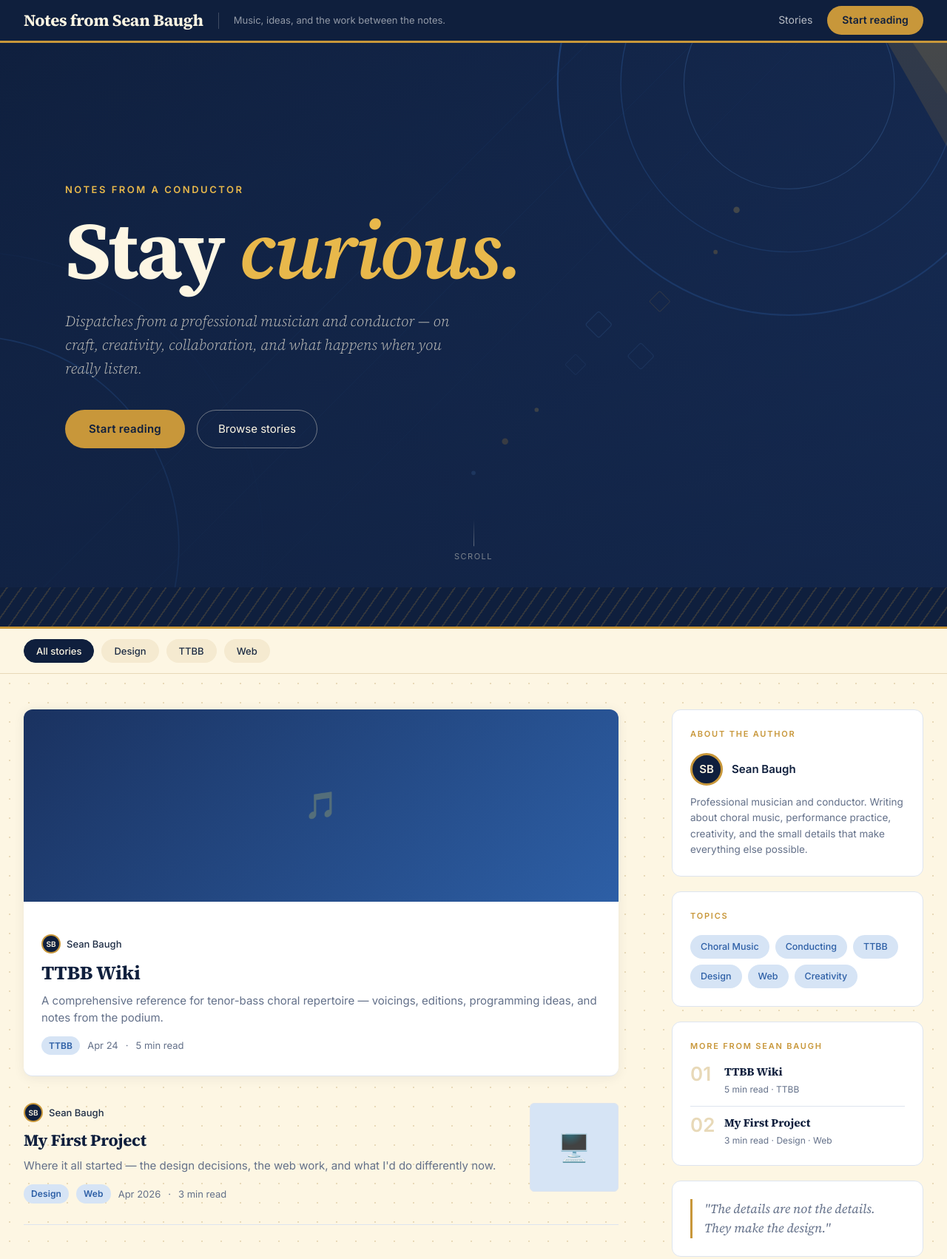
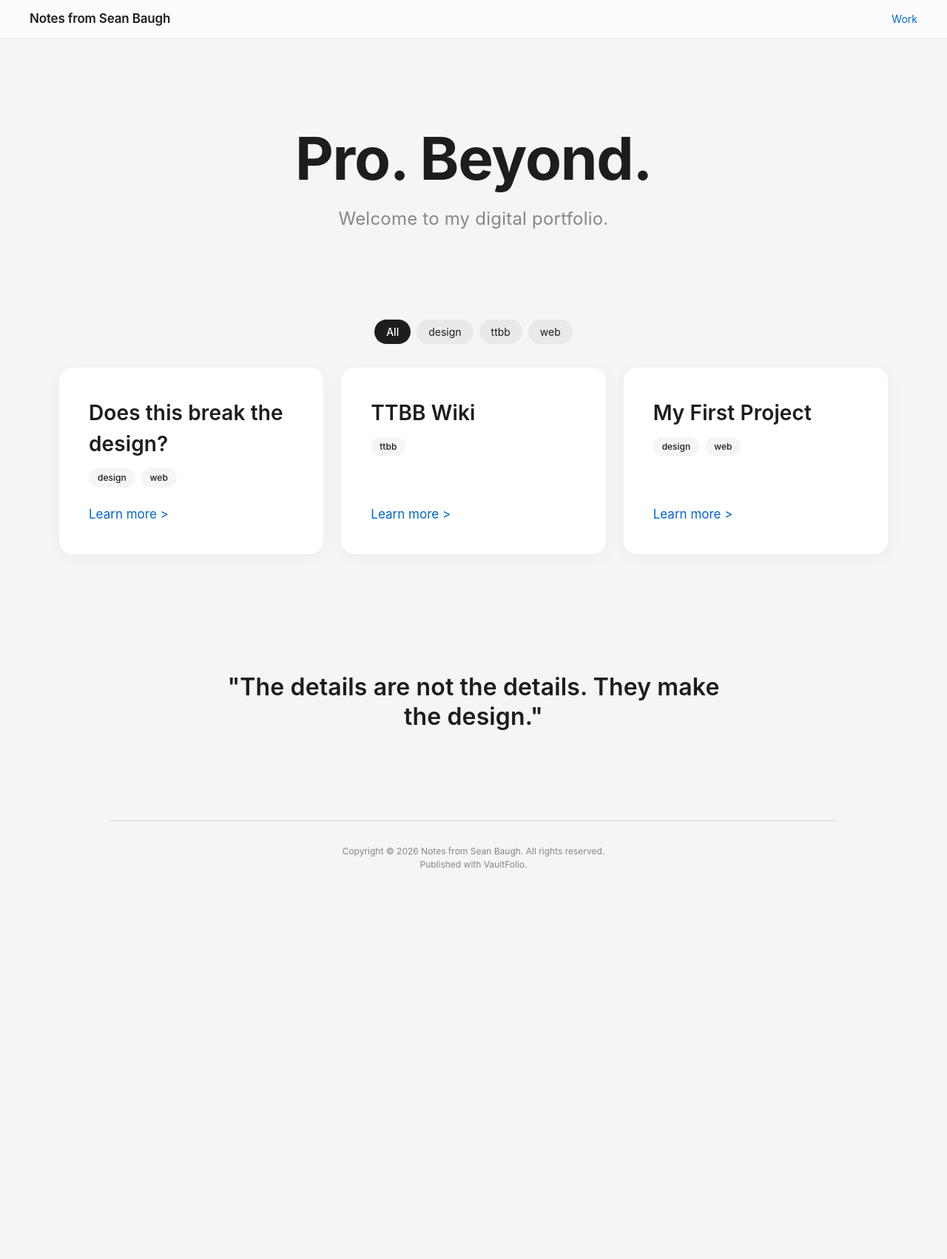
Before and after one commit to seanbaugh/notes, a plain HTML site: page index.html in a window 1280 px wide. Shown: the top 1702 px of the page at 74% size. After the commit the page ends 1210 px from the top, so only its background shows below. Drawn offline with Linux system fonts and the light colour scheme.

Commit message:
VaultFolio deploy — 2026-04-24 21:48:28 UTC

```diff
--- a/index.html
+++ b/index.html
@@ -4,223 +4,221 @@
   <meta charset="UTF-8" />
   <meta name="viewport" content="width=device-width, initial-scale=1.0" />
   <title>Notes from Sean Baugh</title>
-  <link rel="stylesheet" href="styles.css" />
+  <style>
+*, *::before, *::after { box-sizing: border-box; margin: 0; padding: 0; }
+body.vf-apple {
+  background: #f5f5f7;
+  color: #1d1d1f;
+  font-family: -apple-system, BlinkMacSystemFont, "Segoe UI", Roboto, Helvetica, Arial, sans-serif;
+  line-height: 1.5;
+  -webkit-font-smoothing: antialiased;
+}
+.vf-apple a { color: inherit; text-decoration: none; }
+.vf-apple img { max-width: 100%; height: auto; display: block; border-radius: 12px; }
+
+/* Navigation */
+.vf-nav-ap {
+  position: sticky; top: 0; z-index: 100;
+  background: rgba(255, 255, 255, 0.7);
+  backdrop-filter: saturate(180%) blur(20px);
+  -webkit-backdrop-filter: saturate(180%) blur(20px);
+  border-bottom: 1px solid rgba(0,0,0,0.05);
+  display: flex; justify-content: space-between; align-items: center;
+  padding: 0 40px; height: 52px;
+}
+.vf-nav-ap-logo {
+  font-weight: 600; font-size: 17px; letter-spacing: -0.01em; color: #1d1d1f;
+}
+
+/* Hero */
+.vf-hero-ap {
+  text-align: center; padding: 120px 40px 80px; max-width: 980px; margin: 0 auto;
+}
+.vf-hero-ap-title {
+  font-size: clamp(48px, 8vw, 80px); font-weight: 700; letter-spacing: -0.015em; line-height: 1.05; color: #1d1d1f; margin-bottom: 24px;
+}
+.vf-hero-ap-subtitle {
+  font-size: 24px; font-weight: 400; color: #86868b; line-height: 1.33337; letter-spacing: .009em; max-width: 680px; margin: 0 auto;
+}
+
+/* Projects */
+.vf-filter-bar { display: flex; flex-wrap: wrap; gap: 8px; justify-content: center; margin-bottom: 32px; }
+.vf-filter-btn { background: rgba(0,0,0,0.05); color: #1d1d1f; border: none; padding: 8px 16px; border-radius: 100px; font-size: 14px; cursor: pointer; transition: all 0.2s; font-family: inherit; font-weight: 400; }
+.vf-filter-btn:hover { background: rgba(0,0,0,0.1); }
+.vf-filter-btn.active { background: #1d1d1f; color: #fff; font-weight: 500; }
+
+.vf-projects-ap {
+  padding: 40px; max-width: 1200px; margin: 0 auto;
+}
+.vf-projects-ap-grid {
+  display: grid; grid-template-columns: repeat(auto-fit, minmax(320px, 1fr)); gap: 24px;
+}
+.vf-card-ap {
+  background: #ffffff; border-radius: 18px; padding: 40px; display: flex; flex-direction: column;
+  transition: transform 0.2s cubic-bezier(0,0,0.5,1), box-shadow 0.2s cubic-bezier(0,0,0.5,1);
+  box-shadow: 0 4px 24px rgba(0,0,0,0.04);
+}
+.vf-card-ap:hover {
+  transform: scale(1.02); box-shadow: 0 12px 48px rgba(0,0,0,0.08);
+}
+.vf-card-ap-title {
+  font-size: 28px; font-weight: 600; letter-spacing: .004em; color: #1d1d1f; margin-bottom: 12px;
+}
+.vf-card-ap-desc {
+  font-size: 17px; font-weight: 400; color: #86868b; margin-bottom: 24px; line-height: 1.47;
+}
+.vf-card-ap-tags {
+  display: flex; gap: 8px; flex-wrap: wrap; margin-bottom: 24px;
+}
+.vf-tag-ap {
+  background: #f5f5f7; color: #1d1d1f; font-size: 12px; font-weight: 500; padding: 4px 12px; border-radius: 100px;
+}
+.vf-card-ap-link {
+  margin-top: auto; color: #0066cc; font-size: 17px; font-weight: 400;
+}
+.vf-card-ap-link:hover { text-decoration: underline; }
+
+/* Quote & Footer */
+.vf-quote-ap {
+  text-align: center; padding: 120px 40px; max-width: 800px; margin: 0 auto;
+}
+.vf-quote-ap p {
+  font-size: 32px; font-weight: 600; color: #1d1d1f; line-height: 1.25; letter-spacing: .004em;
+}
+.vf-footer-ap {
+  border-top: 1px solid #d2d2d7; padding: 32px 40px; text-align: center; font-size: 12px; color: #86868b;
+  max-width: 980px; margin: 0 auto;
+}
+
+/* Project Page */
+.vf-page-ap-header {
+  text-align: center; padding: 100px 40px 60px; max-width: 800px; margin: 0 auto;
+}
+.vf-page-ap-title {
+  font-size: 64px; font-weight: 700; color: #1d1d1f; letter-spacing: -0.015em; line-height: 1.05; margin-bottom: 16px;
+}
+.vf-page-ap-meta {
+  font-size: 17px; color: #86868b; font-weight: 400;
+}
+.vf-page-ap-content {
+  background: #ffffff; padding: 80px 40px; border-radius: 32px 32px 0 0; box-shadow: 0 -4px 24px rgba(0,0,0,0.04);
+}
+.vf-prose-ap {
+  max-width: 680px; margin: 0 auto;
+}
+.vf-prose-ap p {
+  font-size: 19px; line-height: 1.6; color: #1d1d1f; margin-bottom: 1.5rem; font-weight: 400;
+}
+.vf-prose-ap h2, .vf-prose-ap h3 {
+  font-weight: 600; color: #1d1d1f; letter-spacing: .004em; margin-top: 2.5rem; margin-bottom: 1rem;
+}
+.vf-prose-ap h2 { font-size: 32px; }
+.vf-prose-ap h3 { font-size: 24px; }
+.vf-prose-ap a { color: #0066cc; text-decoration: none; }
+.vf-prose-ap a:hover { text-decoration: underline; }
+.vf-prose-ap pre, .vf-prose-ap code {
+  background: #f5f5f7; color: #1d1d1f; border-radius: 8px; font-family: ui-monospace, Menlo, Monaco, "Cascadia Mono", "Segoe UI Mono", "Roboto Mono", "Oxygen Mono", "Ubuntu Monospace", "Source Code Pro", "Fira Mono", "Droid Sans Mono", "Courier New", monospace;
+}
+.vf-prose-ap pre { padding: 20px; overflow-x: auto; font-size: 14px; margin: 2rem 0; }
+.vf-prose-ap code { padding: 3px 6px; font-size: 0.9em; }
+.vf-gallery { display: grid; grid-template-columns: repeat(2, 1fr); gap: 24px; margin: 60px 0; }
+.vf-gallery.cols-4 { grid-template-columns: repeat(4, 1fr); }
+.vf-gallery img { margin: 0; border-radius: 20px; box-shadow: 0 4px 20px rgba(0,0,0,0.06); width: 100%; height: 100%; object-fit: cover; }
+.vf-image-single { display: flex; justify-content: center; margin: 60px 0; }
+.vf-prose-ap blockquote {
+  border-left: 4px solid #d2d2d7; padding-left: 1.5rem; color: #86868b; margin: 2rem 0; font-size: 24px; font-style: italic;
+}
+.vf-prose-ap hr { border: none; border-top: 1px solid #d2d2d7; margin: 3rem 0; }
+
+.vf-back-ap {
+  position: absolute; top: 16px; left: 40px; color: #0066cc; font-size: 14px; font-weight: 400; z-index: 200; display: flex; align-items: center;
+}
+.vf-back-ap:hover { text-decoration: underline; }
+</style>
 </head>
-<body>
+<body class="vf-apple">
 
-<!-- ============================================================
-     NAV — deep navy, gold accent border
-     ============================================================ -->
-<nav class="m-nav">
-  <span class="m-nav-logo">Notes from Sean Baugh</span>
-  <div class="m-nav-divider"></div>
-  <span class="m-nav-tagline">Music, ideas, and the work between the notes.</span>
-  <div class="m-nav-right">
-    <a href="#feed" class="m-nav-link">Stories</a>
-    <a href="#feed" class="m-nav-cta">Start reading</a>
+<nav class="vf-nav-ap">
+  <div class="vf-nav-ap-logo">Notes from Sean Baugh</div>
+  <div style="display:flex;gap:24px;align-items:center;">
+    <a href="#work" style="color:#0066cc; font-size:14px; font-weight:400;">Work</a>
   </div>
 </nav>
 
-<!-- ============================================================
-     HERO — full-viewport, geometric SVG background
-     ============================================================ -->
-<section class="m-hero">
-  <div class="m-hero-bg"></div>
-  <div class="m-hero-inner">
-    <div class="m-hero-eyebrow">Notes from a conductor</div>
-    <h1 class="m-hero-title">Stay <em>curious.</em></h1>
-    <p class="m-hero-subtitle">Dispatches from a professional musician and conductor — on craft, creativity, collaboration, and what happens when you really listen.</p>
-    <div class="m-hero-cta-row">
-      <a href="#feed" class="m-hero-cta">Start reading</a>
-      <a href="#feed" class="m-hero-cta-ghost">Browse stories</a>
+<header class="vf-hero-ap">
+  <h1 class="vf-hero-ap-title">Pro. Beyond.</h1>
+  <p class="vf-hero-ap-subtitle">Welcome to my digital portfolio.</p>
+</header>
+
+<section id="work" class="vf-projects-ap">
+
+    <div class="vf-filter-bar">
+      <button class="vf-filter-btn active" data-filter="all">All</button>
+      <button class="vf-filter-btn" data-filter="design">design</button><button class="vf-filter-btn" data-filter="ttbb">ttbb</button><button class="vf-filter-btn" data-filter="web">web</button>
     </div>
-  </div>
-  <div class="m-hero-scroll">scroll</div>
-</section>
 
-<!-- ============================================================
-     DIAGONAL STRIPE BAND — navy with amber diagonals
-     ============================================================ -->
-<div class="m-band-stripe"></div>
+  <div class="vf-projects-ap-grid">
 
-<!-- ============================================================
-     TOPIC PILLS (filter bar) — cream background
-     ============================================================ -->
-<div class="m-topics" id="topic-bar">
-  <button class="m-topic-pill active" data-filter="all">All stories</button>
-  <button class="m-topic-pill" data-filter="design">Design</button>
-  <button class="m-topic-pill" data-filter="ttbb">TTBB</button>
-  <button class="m-topic-pill" data-filter="web">Web</button>
-</div>
+<a href="pages/does-this-break-the-design.html" class="vf-card-ap vf-filter-card" data-tags="design web">
+  <div class="vf-card-ap-title">Does this break the design?</div>
 
-<!-- ============================================================
-     FEED + SIDEBAR — dot-grid cream background
-     ============================================================ -->
-<div class="m-feed-wrapper">
-  <main class="m-layout" id="feed">
+  <div class="vf-card-ap-tags"><span class="vf-tag-ap">design</span><span class="vf-tag-ap">web</span></div>
+  <div class="vf-card-ap-link">Learn more &gt;</div>
+</a>
 
-    <!-- FEED -->
-    <div class="m-feed">
+<a href="pages/ttbb-wiki.html" class="vf-card-ap vf-filter-card" data-tags="ttbb">
+  <div class="vf-card-ap-title">TTBB Wiki</div>
 
-      <!-- Featured article -->
-      <a href="pages/ttbb-wiki.html" class="m-article featured m-filter-card" data-tags="ttbb">
-        <div class="m-article-thumb">
-          <div class="m-article-thumb-placeholder">🎵</div>
-        </div>
-        <div class="m-article-body">
-          <div class="m-article-author-row">
-            <div class="m-author-avatar">SB</div>
-            <span class="m-author-name">Sean Baugh</span>
-          </div>
-          <div class="m-article-title">TTBB Wiki</div>
-          <div class="m-article-excerpt">A comprehensive reference for tenor-bass choral repertoire — voicings, editions, programming ideas, and notes from the podium.</div>
-          <div class="m-article-meta">
-            <span class="m-article-tag">TTBB</span>
-            <span>Apr 24</span>
-            <span>·</span>
-            <span>5 min read</span>
-          </div>
-        </div>
-      </a>
+  <div class="vf-card-ap-tags"><span class="vf-tag-ap">ttbb</span></div>
+  <div class="vf-card-ap-link">Learn more &gt;</div>
+</a>
 
-      <!-- Standard article -->
-      <a href="pages/my-first-project.html" class="m-article m-filter-card" data-tags="design web">
-        <div class="m-article-body">
-          <div class="m-article-author-row">
-            <div class="m-author-avatar">SB</div>
-            <span class="m-author-name">Sean Baugh</span>
-          </div>
-          <div class="m-article-title">My First Project</div>
-          <div class="m-article-excerpt">Where it all started — the design decisions, the web work, and what I'd do differently now.</div>
-          <div class="m-article-meta">
-            <span class="m-article-tag">Design</span>
-            <span class="m-article-tag">Web</span>
-            <span>Apr 2026</span>
-            <span>·</span>
-            <span>3 min read</span>
-          </div>
-        </div>
-        <div class="m-article-thumb">
-          <div class="m-article-thumb-placeholder">🖥️</div>
-        </div>
-      </a>
+<a href="pages/my-first-project.html" class="vf-card-ap vf-filter-card" data-tags="design web">
+  <div class="vf-card-ap-title">My First Project</div>
 
-    </div><!-- /m-feed -->
-
-    <!-- SIDEBAR -->
-    <aside class="m-sidebar">
-
-      <!-- About the author -->
-      <div class="m-sidebar-section">
-        <div class="m-sidebar-heading">About the author</div>
-        <div class="m-sidebar-author">
-          <div class="m-sidebar-avatar">SB</div>
-          <div>
-            <div class="m-sidebar-author-name">Sean Baugh</div>
-          </div>
-        </div>
-        <p class="m-sidebar-author-bio">Professional musician and conductor. Writing about choral music, performance practice, creativity, and the small details that make everything else possible.</p>
-      </div>
-
-      <!-- Topics -->
-      <div class="m-sidebar-section">
-        <div class="m-sidebar-heading">Topics</div>
-        <div class="m-sidebar-topics">
-          <span class="m-sidebar-topic">Choral Music</span>
-          <span class="m-sidebar-topic">Conducting</span>
-          <span class="m-sidebar-topic">TTBB</span>
-          <span class="m-sidebar-topic">Design</span>
-          <span class="m-sidebar-topic">Web</span>
-          <span class="m-sidebar-topic">Creativity</span>
-        </div>
-      </div>
-
-      <!-- More reading -->
-      <div class="m-sidebar-section">
-        <div class="m-sidebar-heading">More from Sean Baugh</div>
-
-        <a href="pages/ttbb-wiki.html" class="m-sidebar-article">
-          <div class="m-sidebar-num">01</div>
-          <div>
-            <div class="m-sidebar-article-title">TTBB Wiki</div>
-            <div class="m-sidebar-article-meta">5 min read · TTBB</div>
-          </div>
-        </a>
-
-        <a href="pages/my-first-project.html" class="m-sidebar-article">
-          <div class="m-sidebar-num">02</div>
-          <div>
-            <div class="m-sidebar-article-title">My First Project</div>
-            <div class="m-sidebar-article-meta">3 min read · Design · Web</div>
-          </div>
-        </a>
-
-      </div>
-
-      <!-- Quote -->
-      <div class="m-sidebar-section">
-        <p class="m-sidebar-quote">"The details are not the details. They make the design."</p>
-      </div>
-
-    </aside>
-
-  </main>
-</div><!-- /m-feed-wrapper -->
-
-<!-- ============================================================
-     CROSSHATCH QUOTE SECTION — navy grid with gold quote
-     ============================================================ -->
-<section class="m-section-crosshatch">
-  <div class="m-section-crosshatch-inner">
-    <blockquote>
-      "The details are not the details.<br>They make the design."
-    </blockquote>
-    <cite>— Charles Eames</cite>
+  <div class="vf-card-ap-tags"><span class="vf-tag-ap">design</span><span class="vf-tag-ap">web</span></div>
+  <div class="vf-card-ap-link">Learn more &gt;</div>
+</a>
   </div>
 </section>
 
-<!-- ============================================================
-     CHEVRON BAND — beige with gold + blue diagonals
-     ============================================================ -->
-<div class="m-band-chevron"></div>
+<section class="vf-quote-ap">
+  <p>&quot;The details are not the details. They make the design.&quot;</p>
+</section>
 
-<!-- ============================================================
-     FOOTER — navy, gold top border
-     ============================================================ -->
-<footer class="m-footer">
-  <a href="#" class="m-footer-link">About</a>
-  <a href="#feed" class="m-footer-link">Stories</a>
-  <a href="#" class="m-footer-link">Contact</a>
-  <span class="m-footer-copy">© 2026 Notes from Sean Baugh</span>
+<footer class="vf-footer-ap">
+  Copyright &copy; 2026 Notes from Sean Baugh. All rights reserved. <br/>
+  Published with VaultFolio.
 </footer>
 
-<!-- ============================================================
-     FILTER SCRIPT
-     ============================================================ -->
 <script>
-(function () {
-  var pills = document.querySelectorAll('.m-topic-pill');
-  var cards = document.querySelectorAll('.m-filter-card');
+document.addEventListener("DOMContentLoaded", () => {
+  const filters = document.querySelectorAll(".vf-filter-btn");
+  const cards = document.querySelectorAll(".vf-filter-card");
 
-  pills.forEach(function (pill) {
-    pill.addEventListener('click', function () {
-      pills.forEach(function (p) { p.classList.remove('active'); });
-      pill.classList.add('active');
+  filters.forEach(btn => {
+    btn.addEventListener("click", () => {
+      filters.forEach(f => f.classList.remove("active"));
+      btn.classList.add("active");
 
-      var filter = pill.getAttribute('data-filter');
+      const tag = btn.getAttribute("data-filter");
 
-      cards.forEach(function (card) {
-        if (filter === 'all') {
-          card.style.display = '';
+      cards.forEach(card => {
+        if (tag === "all") {
+          card.style.display = "";
         } else {
-          var tags = (card.getAttribute('data-tags') || '').split(' ');
-          card.style.display = tags.includes(filter) ? '' : 'none';
+          const cardTags = card.getAttribute("data-tags") || "";
+          const tList = cardTags.split(" ");
+          if (tList.includes(tag)) {
+            card.style.display = "";
+          } else {
+            card.style.display = "none";
+          }
         }
       });
     });
   });
-}());
+});
 </script>
-
 </body>
 </html>
```
